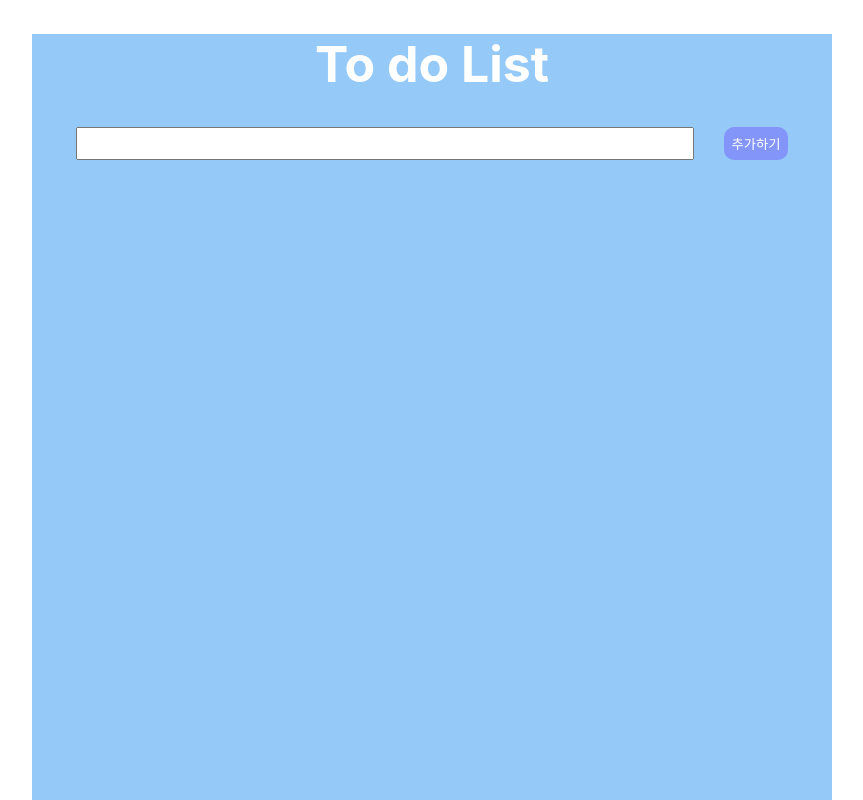
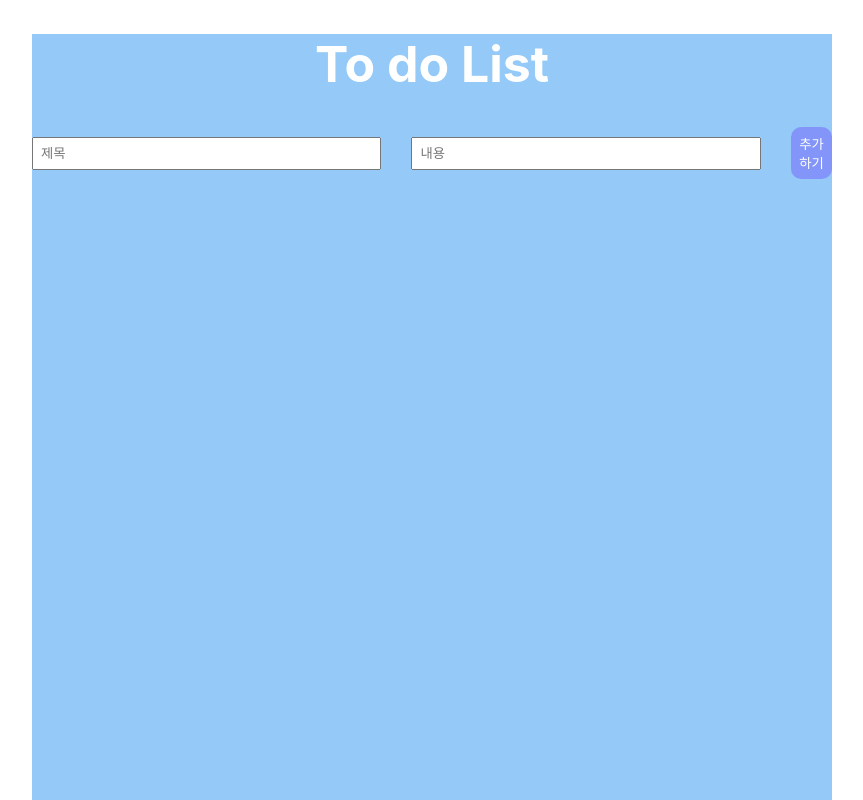
Before and after one commit to seoyeon-jung/react-todolist, a React (Create React App) app: page / in a window 1280 px wide. Shown: the top 800 px of the page, without its empty margins (208-1071 px from the left). Built offline with nearby package versions, Linux system fonts and the light colour scheme.

Commit message:
feat: 제목+내용 input 추가

```diff
--- a/src/components/TodoInput.js
+++ b/src/components/TodoInput.js
@@ -2,6 +2,8 @@ import React, { useRef, useState } from "react";
 import "../css/TodoInput.css";
 
 const TodoInput = ({ onAdd }) => {
+  const titleRef = useRef(""); // title
+  const [title, setTitle] = useState("");
   const textRef = useRef(""); // 입력 후 input 에 focus해주기 위한 설정값
   const [text, setText] = useState(""); // 사용용자로부터 받은 입력값 상태
 
@@ -10,14 +12,21 @@ const TodoInput = ({ onAdd }) => {
     setText(value);
   };
 
+  const changeTitleInput = (e) => {
+    const { value_title } = e.target;
+    setTitle(value_title);
+  };
+
   const onSubmit = (e) => {
     e.preventDefault(); // 새로고침 방지
 
-    if (!text) return; // 입력칸 공백 방지
+    if (!text && !title) return; // 입력칸 공백 방지
 
     onAdd(text);
+    onAdd(title);
     setText(""); // 입력 후 다시 공백으로
-    textRef.current.focus();
+    setTitle("");
+    // textRef.current.focus();
   };
 
   return (
@@ -25,9 +34,18 @@ const TodoInput = ({ onAdd }) => {
       <input
         className="inputText"
         type="text"
+        value={title}
+        onChange={changeTitleInput}
+        ref={titleRef}
+        placeholder="제목"
+      />
+      <input
+        className="inputText"
+        type="text"
         value={text}
         onChange={changeInput}
         ref={textRef}
+        placeholder="내용"
       />
       <button className="submitBtn" type="submit">
         추가하기
--- a/src/components/Todos.js
+++ b/src/components/Todos.js
@@ -16,17 +16,18 @@ const Todos = () => {
   const onToggle = (id) => {
     setTodo(
       todo.map((item) =>
-        item.id === id ? { ...item, check: item.check } : item
+        item.id === id ? { ...item, check: !item.check } : item
       )
     );
   };
 
   // add : input 에서 입력받은 값을 새로운 item으로 추가
-  const onAdd = (text) => {
+  const onAdd = (title, text) => {
     setTodo([
       ...todo,
       {
         id: no.current++, // id값은 증가힐수록 ++
+        title,
         text,
         check: false,
       },
```
